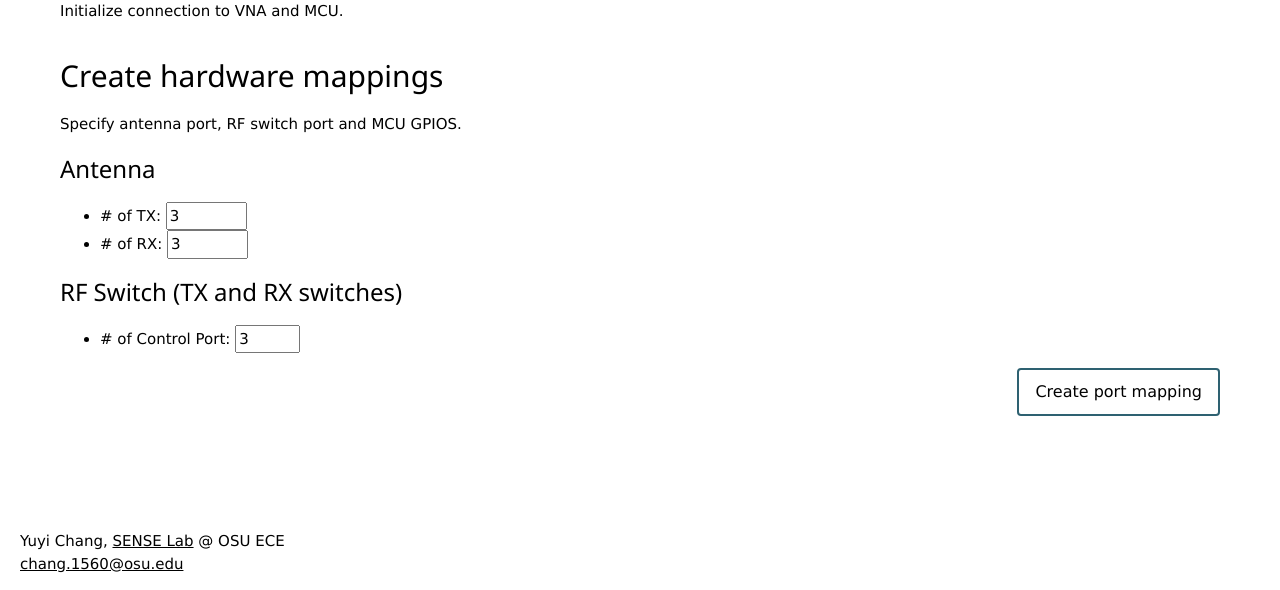
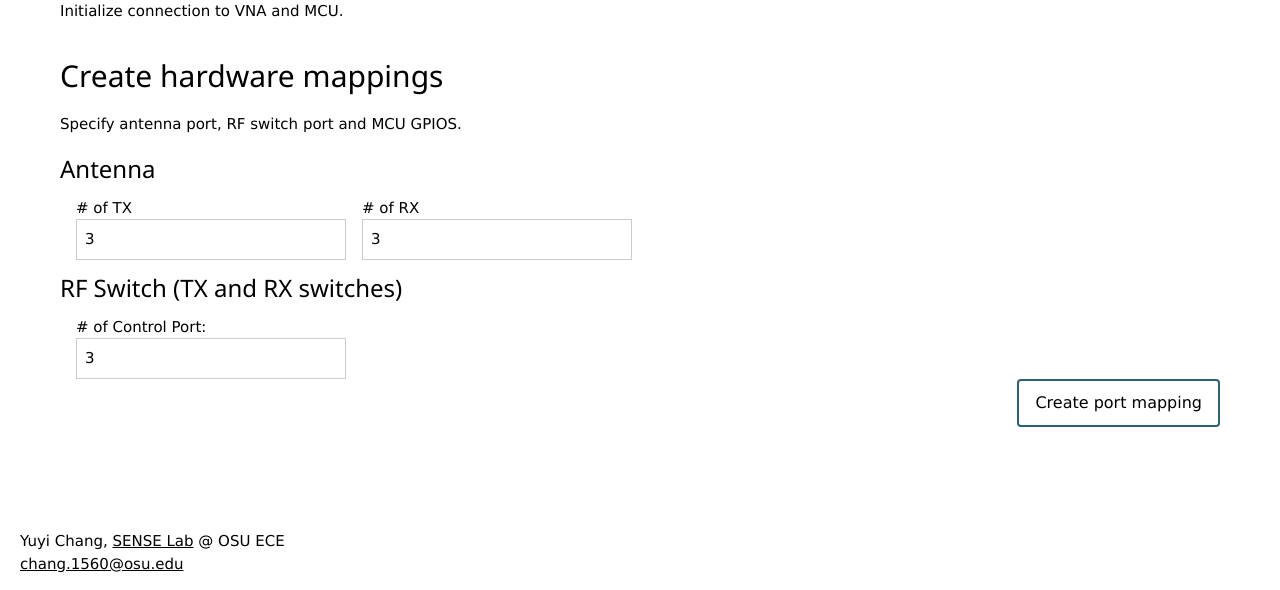
Before and after one commit to YuyiChang/MPADA, a Flask app: page / in a window 1280 px wide. Shown: the part 378-968 px from the top of the page. Run offline with Flask 2, Linux system fonts and the light colour scheme.

Commit message:
update index.html

```diff
--- a/templates/index.html
+++ b/templates/index.html
@@ -20,24 +20,24 @@
 
     <form id="port_config" method="POST">
         <h3>Antenna</h3>
-        <ul>
-            <li>
-                <label for="num_tx"># of TX:</label>
-                <input type="number" id="num_tx" name="num_tx" min="1" max="100" step="1" value="3">
-            </li>
-            <li>
-                <label for="num_rx"># of RX:</label>
-                <input type="number" id="num_rx" name="num_rx" min="1" max="100" step="1" value="3">
-            </li>
-        </ul>
+        <div class="w3-row-padding">
+            <div class="w3-quarter">
+            <label># of TX</label>
+            <input id="num_tx" name="num_tx" class="w3-input w3-border" type="number" min="1" max="100" step="1" value="3">
+            </div>
+            <div class="w3-quarter">
+            <label># of RX</label>
+            <input id="num_rx" name="num_rx" class="w3-input w3-border" type="number" min="1" max="100" step="1" value="3">
+            </div>
+        </div>
 
         <h3>RF Switch (TX and RX switches)</h3>
-        <ul>
-            <li>
-                <label for="num_rfs_ctl"># of Control Port:</label>
-                <input type="number" id="num_rfs_ctl" name="num_rfs_ctl" min="1" max="3" step="1" value="3">
-            </li>
-        </ul>
+        <div class="w3-row-padding">
+            <div class="w3-quarter">
+            <label># of Control Port:</label>
+            <input id="num_rfs_ctl" name="num_rfs_ctl" class="w3-input w3-border" type="number" min="1" max="3" step="1" value="3">
+            </div>
+        </div>
 
         <input
             class="form__submit"
```
